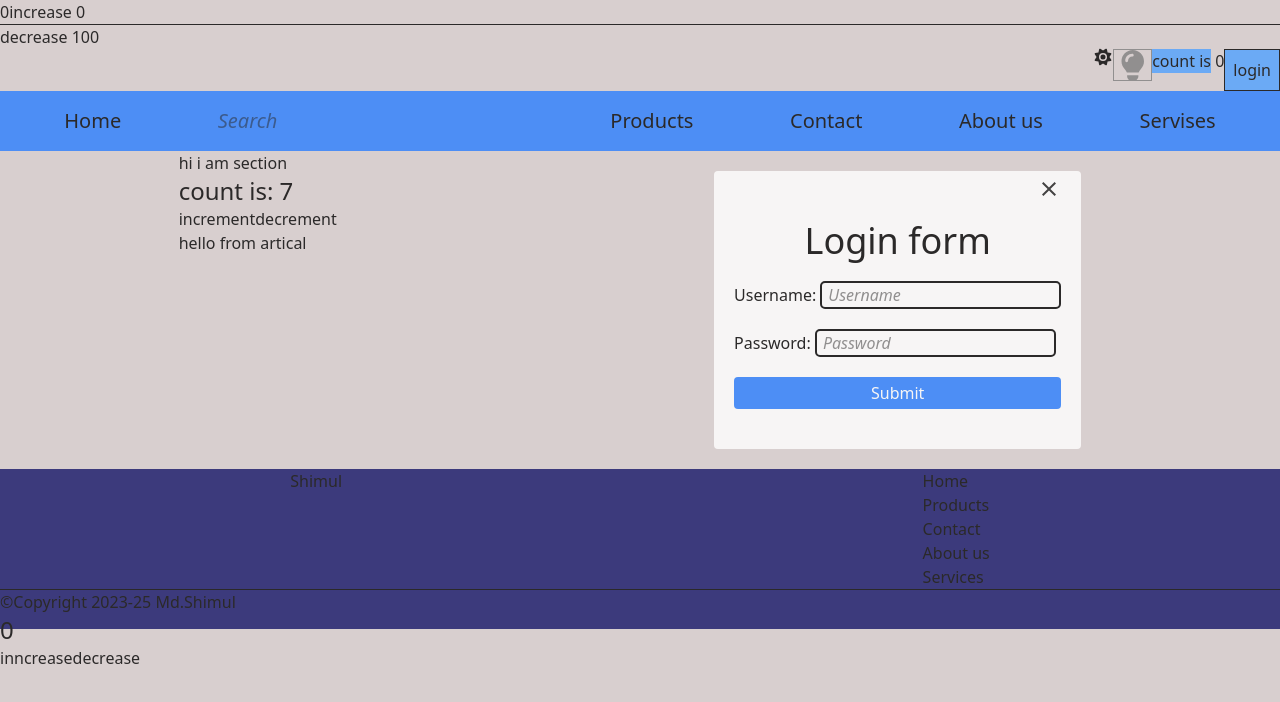
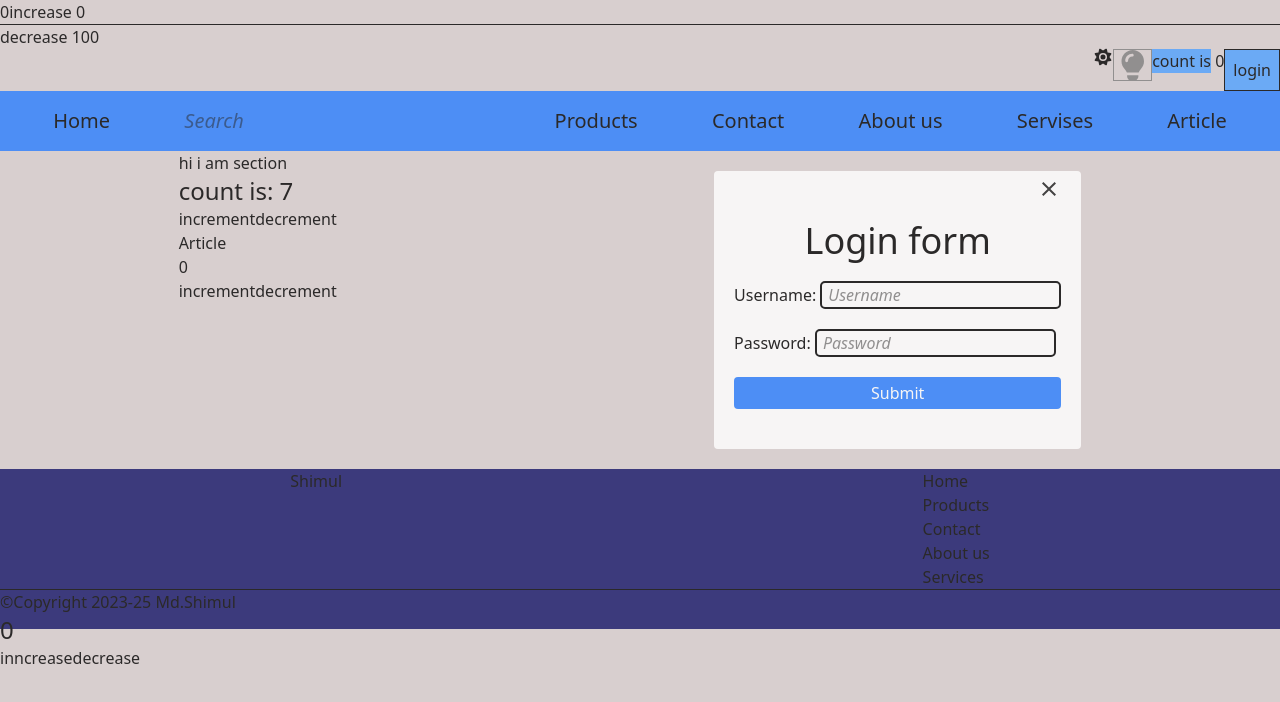
Before and after one commit to Shimul-DIU/React, a React (Vite) app in the folder vite-project/: page /loginform in a window 1280 px wide. Shown: the top 702 px of the page. Built offline with nearby package versions, Linux system fonts and the light colour scheme.

Commit message:
implement Article component with useReducer for count management; update Navbar links

```diff
--- a/vite-project/src/Components/Article/Article.jsx
+++ b/vite-project/src/Components/Article/Article.jsx
@@ -1,9 +1,22 @@
 import React from 'react';
-
+import { useReducer } from 'react';
 const Article = () => {
+    let initialValue=0;
+    function Reducer(state,action){
+        if(action==='plus'){
+            return state+1;
+        }
+        else{
+            return state-1;
+        }
+    }
+    let [count,dispatch]=useReducer(Reducer,initialValue);
     return (
         <div>
-            hello from artical
+            <h1>Article</h1>
+            <h1>{count}</h1>
+            <button onClick={()=>dispatch('plus')}>increment</button>
+            <button onClick={()=>dispatch('minus')}>decrement</button>
 
         </div>
 
--- a/vite-project/src/Components/Header/Header.jsx
+++ b/vite-project/src/Components/Header/Header.jsx
@@ -13,7 +13,8 @@ const Header = () => {
 //    const [count,setCount]=useContext(Context1)
     let [light,setLight]=useState(false);
     const Color={
-        color:light? "blue" : "gray"    }
+        color:light? "blue" : "gray"
+      }
         const ColorChange=()=>{
             setLight(!light)
         }
--- a/vite-project/src/Components/Navbar/Navbar.jsx
+++ b/vite-project/src/Components/Navbar/Navbar.jsx
@@ -13,6 +13,7 @@ const Navbar = () => {
                 <Link to={'/Contact'} >Contact</Link>
                 <Link to={'/AboutUs'}>About us</Link>
                 <Link to={'/Servises'}>Servises</Link>
+                <Link to={'/article'}>Article</Link>
 
             </div>
             {/* <h1>{students[0].name}</h1>
--- a/vite-project/src/main.jsx
+++ b/vite-project/src/main.jsx
@@ -10,6 +10,7 @@ import Home from './pages/Home/Home.jsx';
 import Products from './pages/Products/Products.jsx';
 import Product from './Components/Product/Product.jsx';
 import Loginform from './Components/Loginform/Loginform.jsx';
+import Article from './Components/Article/Article.jsx';
 let router=createBrowserRouter(
   [
     {
@@ -63,6 +64,10 @@ let router=createBrowserRouter(
     }
       ]
     },
+    {
+      path:'/article',
+      element:<Article></Article>
+    }
 
   ]
 )
```
Also changed, not shown: package.json (added, +7 -0 lines), 1 other file (tests, documents, lock files or other folders).
